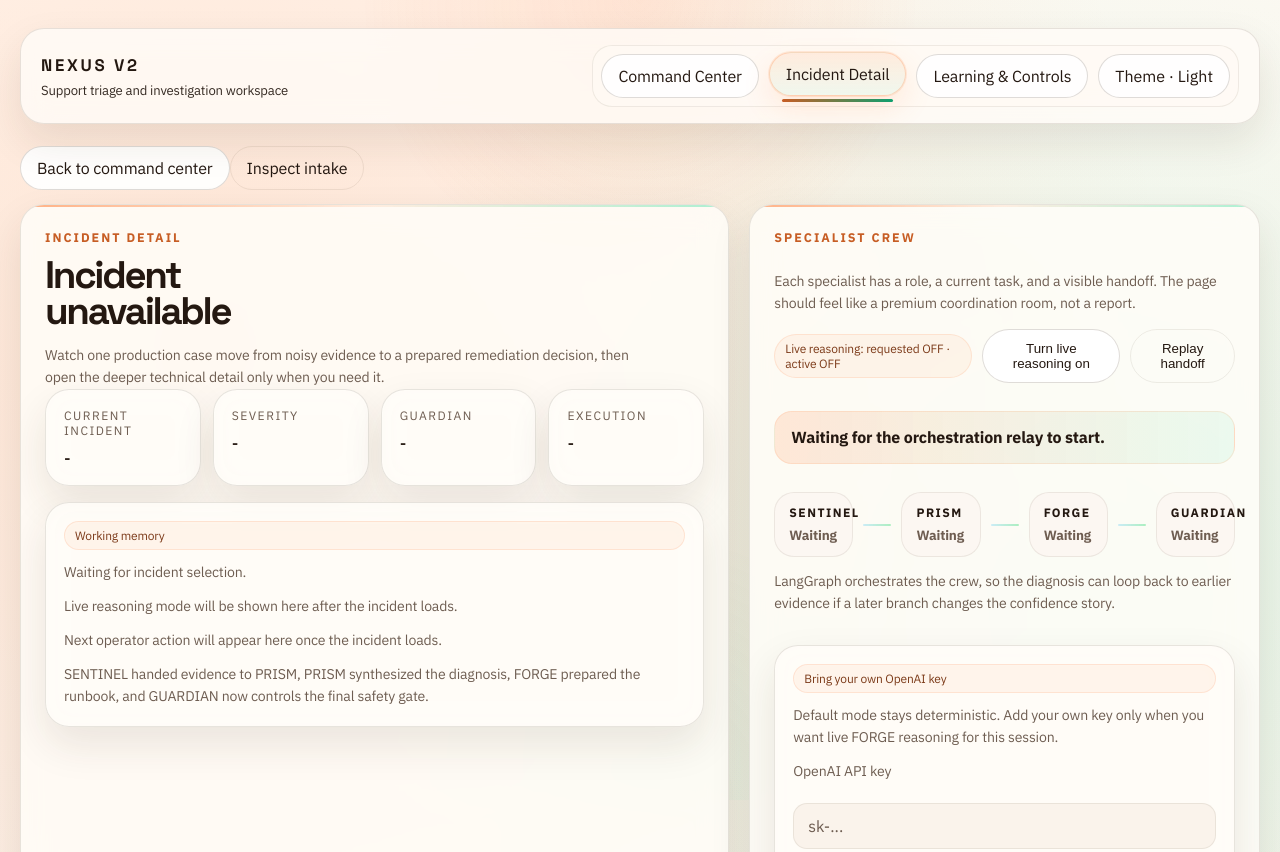
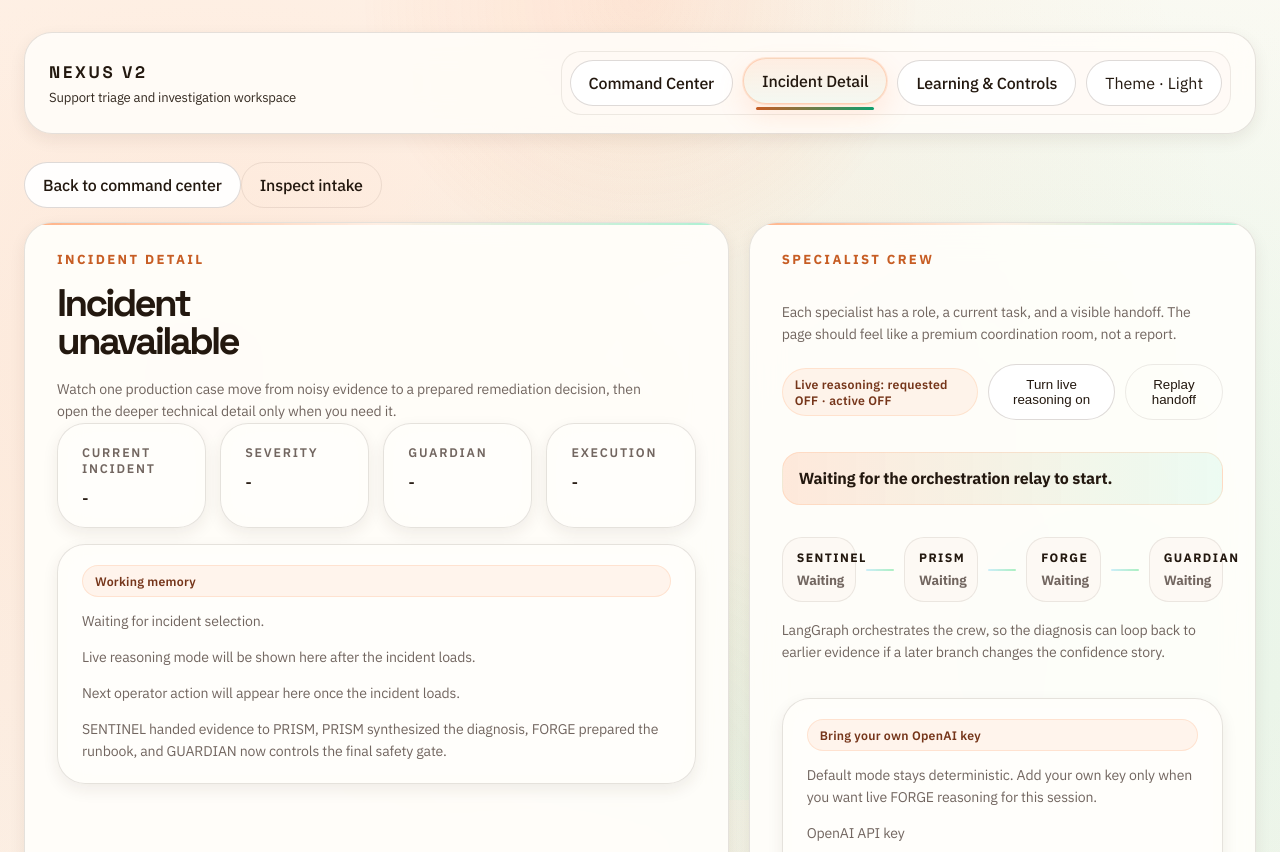
Before and after one commit to kunalkachru/nexus-v2, a website: page frontend/incident.html in a window 1280 px wide. Shown: the top 852 px of the page. Drawn offline with Linux system fonts and the light colour scheme; no server answers.

Commit message:
feat(#35): product visual system reset across core surfaces
- strengthened typography hierarchy with larger h1/h2/h3 and better font weights
- increased spacing and breathing room: padding, margins, gaps throughout
- improved color system with more subtle gradients and premium shadows
- enhanced card and panel design with better border radius and depth
- better visual distinction across all component types
- consistent spacing across queue, inputs, incident, training, and replay surfaces
- improved legibility of the support-triage story through visual hierarchy
- tests: 141 passed, 11 browser tests passed

```diff
--- a/frontend/static/dashboard.css
+++ b/frontend/static/dashboard.css
@@ -5,47 +5,49 @@
   --font-display: "Space Grotesk", "IBM Plex Sans", "Avenir Next", sans-serif;
   --font-body: "IBM Plex Sans", "Segoe UI", sans-serif;
   --page-bg:
-    radial-gradient(circle at 16% 8%, rgba(255, 132, 74, 0.2), transparent 24%),
-    radial-gradient(circle at 82% 12%, rgba(132, 255, 214, 0.12), transparent 20%),
-    radial-gradient(circle at 50% 0%, rgba(255, 202, 97, 0.1), transparent 34%),
-    linear-gradient(180deg, #0c0a13 0%, #15111c 46%, #09070d 100%);
-  --shell-bg: rgba(18, 14, 24, 0.84);
-  --nav-bg: rgba(23, 18, 30, 0.68);
-  --nav-item-bg: rgba(26, 20, 34, 0.88);
-  --nav-active-bg: linear-gradient(180deg, rgba(255, 143, 82, 0.2), rgba(110, 231, 183, 0.12));
-  --panel: rgba(21, 17, 29, 0.88);
-  --surface-strong: rgba(18, 14, 24, 0.96);
-  --surface-soft: rgba(28, 22, 38, 0.78);
-  --surface-input: rgba(14, 10, 19, 0.88);
-  --surface-inset: rgba(34, 26, 45, 0.82);
-  --surface-banner: linear-gradient(135deg, rgba(255, 151, 90, 0.18), rgba(110, 231, 183, 0.14));
-  --surface-table: rgba(18, 14, 24, 0.95);
-  --surface-active: rgba(255, 143, 82, 0.09);
-  --surface-chip: rgba(255, 143, 82, 0.12);
-  --surface-chip-alt: rgba(110, 231, 183, 0.14);
-  --surface-progress: rgba(255, 244, 230, 0.06);
-  --surface-accent: rgba(255, 143, 82, 0.14);
-  --surface-accent-strong: rgba(255, 143, 82, 0.25);
-  --surface-success: rgba(110, 231, 183, 0.12);
-  --text-on-accent: #fff2e8;
-  --text-on-success: #ebfff6;
-  --text-on-status: #fff7ee;
-  --border: rgba(255, 219, 191, 0.12);
-  --border-soft: rgba(255, 219, 191, 0.08);
-  --border-strong: rgba(255, 219, 191, 0.16);
-  --border-input: rgba(255, 219, 191, 0.12);
-  --border-status: rgba(255, 143, 82, 0.16);
-  --border-success: rgba(110, 231, 183, 0.18);
-  --border-accent: rgba(255, 143, 82, 0.24);
-  --border-accent-strong: rgba(255, 143, 82, 0.4);
-  --border-success-strong: rgba(110, 231, 183, 0.28);
-  --table-border: rgba(255, 219, 191, 0.08);
-  --text: #fff8f1;
-  --muted: #bbaea4;
+    radial-gradient(circle at 16% 8%, rgba(255, 132, 74, 0.18), transparent 24%),
+    radial-gradient(circle at 82% 12%, rgba(132, 255, 214, 0.1), transparent 20%),
+    radial-gradient(circle at 50% 0%, rgba(255, 202, 97, 0.08), transparent 34%),
+    linear-gradient(180deg, #0c0a13 0%, #13101a 46%, #0a0710 100%);
+  --shell-bg: rgba(16, 12, 22, 0.88);
+  --nav-bg: rgba(20, 16, 28, 0.72);
+  --nav-item-bg: rgba(24, 18, 32, 0.92);
+  --nav-active-bg: linear-gradient(180deg, rgba(255, 143, 82, 0.22), rgba(110, 231, 183, 0.14));
+  --panel: rgba(19, 15, 27, 0.92);
+  --surface-strong: rgba(16, 12, 22, 0.98);
+  --surface-soft: rgba(26, 20, 36, 0.82);
+  --surface-input: rgba(12, 8, 18, 0.92);
+  --surface-inset: rgba(32, 24, 44, 0.88);
+  --surface-banner: linear-gradient(135deg, rgba(255, 151, 90, 0.2), rgba(110, 231, 183, 0.16));
+  --surface-table: rgba(16, 12, 22, 0.97);
+  --surface-active: rgba(255, 143, 82, 0.11);
+  --surface-chip: rgba(255, 143, 82, 0.14);
+  --surface-chip-alt: rgba(110, 231, 183, 0.16);
+  --surface-progress: rgba(255, 244, 230, 0.08);
+  --surface-accent: rgba(255, 143, 82, 0.16);
+  --surface-accent-strong: rgba(255, 143, 82, 0.28);
+  --surface-success: rgba(110, 231, 183, 0.14);
+  --text-on-accent: #fff4ed;
+  --text-on-success: #ecfffb;
+  --text-on-status: #fff9f0;
+  --border: rgba(255, 219, 191, 0.14);
+  --border-soft: rgba(255, 219, 191, 0.09);
+  --border-strong: rgba(255, 219, 191, 0.18);
+  --border-input: rgba(255, 219, 191, 0.13);
+  --border-status: rgba(255, 143, 82, 0.18);
+  --border-success: rgba(110, 231, 183, 0.2);
+  --border-accent: rgba(255, 143, 82, 0.28);
+  --border-accent-strong: rgba(255, 143, 82, 0.45);
+  --border-success-strong: rgba(110, 231, 183, 0.32);
+  --table-border: rgba(255, 219, 191, 0.09);
+  --text: #fff9f3;
+  --muted: #c0b3a8;
   --accent: #ff8f52;
   --accent-2: #6ee7b7;
-  --shadow: 0 32px 90px rgba(0, 0, 0, 0.42);
-  --blur: 18px;
+  --shadow: 0 28px 80px rgba(0, 0, 0, 0.48);
+  --shadow-sm: 0 8px 24px rgba(0, 0, 0, 0.24);
+  --shadow-lg: 0 48px 120px rgba(0, 0, 0, 0.56);
+  --blur: 20px;
 }
 
 html[data-theme="light"] {
@@ -53,46 +55,48 @@ html[data-theme="light"] {
   --font-display: "Space Grotesk", "IBM Plex Sans", "Avenir Next", sans-serif;
   --font-body: "IBM Plex Sans", "Segoe UI", sans-serif;
   --page-bg:
-    radial-gradient(circle at 16% 8%, rgba(255, 143, 82, 0.18), transparent 24%),
-    radial-gradient(circle at 84% 14%, rgba(110, 231, 183, 0.18), transparent 20%),
-    linear-gradient(180deg, #fff9f3 0%, #f7efe6 46%, #efe6dc 100%);
-  --shell-bg: rgba(255, 252, 248, 0.82);
-  --nav-bg: rgba(255, 250, 244, 0.76);
-  --nav-item-bg: rgba(255, 255, 255, 0.92);
-  --nav-active-bg: linear-gradient(180deg, rgba(255, 143, 82, 0.14), rgba(110, 231, 183, 0.1));
-  --panel: rgba(255, 253, 249, 0.86);
-  --surface-strong: rgba(255, 255, 255, 0.96);
-  --surface-soft: rgba(252, 247, 241, 0.92);
-  --surface-input: rgba(255, 255, 255, 0.96);
-  --surface-inset: rgba(250, 243, 235, 0.96);
-  --surface-banner: linear-gradient(135deg, rgba(255, 236, 224, 0.92), rgba(231, 255, 245, 0.92));
-  --surface-table: rgba(255, 255, 255, 0.94);
-  --surface-active: rgba(255, 143, 82, 0.08);
-  --surface-chip: rgba(255, 143, 82, 0.12);
-  --surface-chip-alt: rgba(16, 185, 129, 0.12);
-  --surface-progress: rgba(44, 33, 24, 0.06);
-  --surface-accent: rgba(255, 143, 82, 0.08);
-  --surface-accent-strong: rgba(255, 143, 82, 0.14);
-  --surface-success: rgba(16, 185, 129, 0.12);
-  --text-on-accent: #7c3a19;
-  --text-on-success: #166534;
-  --text-on-status: #23170f;
-  --border: rgba(60, 40, 24, 0.12);
-  --border-soft: rgba(60, 40, 24, 0.08);
-  --border-strong: rgba(60, 40, 24, 0.16);
-  --border-input: rgba(60, 40, 24, 0.12);
-  --border-status: rgba(255, 143, 82, 0.16);
-  --border-success: rgba(16, 185, 129, 0.18);
-  --border-accent: rgba(255, 143, 82, 0.16);
-  --border-accent-strong: rgba(255, 143, 82, 0.3);
-  --border-success-strong: rgba(16, 185, 129, 0.26);
-  --table-border: rgba(60, 40, 24, 0.08);
-  --text: #241811;
-  --muted: #6e5d51;
+    radial-gradient(circle at 16% 8%, rgba(255, 143, 82, 0.16), transparent 24%),
+    radial-gradient(circle at 84% 14%, rgba(110, 231, 183, 0.16), transparent 20%),
+    linear-gradient(180deg, #fefaf4 0%, #f8f1e8 46%, #f0e8df 100%);
+  --shell-bg: rgba(255, 253, 250, 0.88);
+  --nav-bg: rgba(255, 251, 246, 0.82);
+  --nav-item-bg: rgba(255, 255, 255, 0.94);
+  --nav-active-bg: linear-gradient(180deg, rgba(255, 143, 82, 0.12), rgba(110, 231, 183, 0.08));
+  --panel: rgba(255, 254, 251, 0.92);
+  --surface-strong: rgba(255, 255, 255, 0.97);
+  --surface-soft: rgba(253, 249, 244, 0.95);
+  --surface-input: rgba(255, 255, 255, 0.97);
+  --surface-inset: rgba(250, 245, 238, 0.97);
+  --surface-banner: linear-gradient(135deg, rgba(255, 236, 224, 0.94), rgba(231, 255, 245, 0.94));
+  --surface-table: rgba(255, 255, 255, 0.96);
+  --surface-active: rgba(255, 143, 82, 0.09);
+  --surface-chip: rgba(255, 143, 82, 0.13);
+  --surface-chip-alt: rgba(16, 185, 129, 0.13);
+  --surface-progress: rgba(44, 33, 24, 0.07);
+  --surface-accent: rgba(255, 143, 82, 0.09);
+  --surface-accent-strong: rgba(255, 143, 82, 0.16);
+  --surface-success: rgba(16, 185, 129, 0.13);
+  --text-on-accent: #75351a;
+  --text-on-success: #156634;
+  --text-on-status: #21160e;
+  --border: rgba(60, 40, 24, 0.13);
+  --border-soft: rgba(60, 40, 24, 0.09);
+  --border-strong: rgba(60, 40, 24, 0.17);
+  --border-input: rgba(60, 40, 24, 0.13);
+  --border-status: rgba(255, 143, 82, 0.17);
+  --border-success: rgba(16, 185, 129, 0.19);
+  --border-accent: rgba(255, 143, 82, 0.18);
+  --border-accent-strong: rgba(255, 143, 82, 0.32);
+  --border-success-strong: rgba(16, 185, 129, 0.28);
+  --table-border: rgba(60, 40, 24, 0.09);
+  --text: #23180f;
+  --muted: #726660;
   --accent: #c75d24;
   --accent-2: #0f9f6e;
-  --shadow: 0 18px 40px rgba(61, 39, 22, 0.1);
-  --blur: 14px;
+  --shadow: 0 16px 36px rgba(61, 39, 22, 0.12);
+  --shadow-sm: 0 6px 16px rgba(61, 39, 22, 0.08);
+  --shadow-lg: 0 32px 64px rgba(61, 39, 22, 0.16);
+  --blur: 16px;
 }
 
 * {
@@ -145,9 +149,9 @@ body::after {
 }
 
 .container {
-  max-width: 1520px;
+  max-width: 1540px;
   margin: 0 auto;
-  padding: 28px 20px 60px;
+  padding: 32px 24px 80px;
 }
 
 .app-shell {
@@ -157,14 +161,14 @@ body::after {
   display: flex;
   align-items: center;
   justify-content: space-between;
-  gap: 20px;
-  margin-bottom: 22px;
-  padding: 16px 20px;
+  gap: 24px;
+  margin-bottom: 28px;
+  padding: 18px 24px;
   border: 1px solid var(--border);
-  border-radius: 24px;
+  border-radius: 28px;
   background: var(--shell-bg);
-  backdrop-filter: blur(var(--blur)) saturate(135%);
-  box-shadow: var(--shadow);
+  backdrop-filter: blur(var(--blur)) saturate(140%);
+  box-shadow: var(--shadow-sm);
 }
 
 .brand {
@@ -224,17 +228,17 @@ body::after {
 .stat {
   background: var(--panel);
   border: 1px solid var(--border);
-  border-radius: 24px;
-  box-shadow: var(--shadow);
+  border-radius: 28px;
+  box-shadow: var(--shadow-sm);
   position: relative;
   overflow: hidden;
-  backdrop-filter: blur(var(--blur)) saturate(128%);
-  -webkit-backdrop-filter: blur(var(--blur)) saturate(128%);
+  backdrop-filter: blur(var(--blur)) saturate(132%);
+  -webkit-backdrop-filter: blur(var(--blur)) saturate(132%);
 }
 
 .hero-panel,
 .section {
-  padding: 24px;
+  padding: 28px 32px;
 }
 
 .hero-panel::before,
@@ -250,7 +254,7 @@ body::after {
 
 .section,
 .hero {
-  margin-bottom: 18px;
+  margin-bottom: 24px;
 }
 
 .section-collapsible {
@@ -353,33 +357,36 @@ summary.section-summary::-webkit-details-marker {
 .eyebrow,
 .subsection-label {
   color: var(--accent);
-  font-size: 0.78rem;
-  font-weight: 700;
-  letter-spacing: 0.16em;
+  font-size: 0.82rem;
+  font-weight: 800;
+  letter-spacing: 0.18em;
   text-transform: uppercase;
-  margin-bottom: 12px;
+  margin-bottom: 16px;
 }
 
 h1 {
   font-family: var(--font-display);
-  font-size: clamp(2.4rem, 4vw, 4.8rem);
-  line-height: 0.94;
-  letter-spacing: -0.06em;
-  margin-bottom: 16px;
+  font-size: clamp(2.4rem, 4.2vw, 4.8rem);
+  line-height: 1;
+  letter-spacing: -0.07em;
+  margin-bottom: 18px;
   max-width: 11ch;
+  font-weight: 700;
 }
 
 h2 {
   font-family: var(--font-display);
-  font-size: 1.04rem;
-  line-height: 1.2;
-  letter-spacing: -0.03em;
+  font-size: 1.12rem;
+  line-height: 1.25;
+  letter-spacing: -0.04em;
+  font-weight: 700;
 }
 
 h3 {
   font-family: var(--font-display);
-  font-size: 0.96rem;
-  line-height: 1.25;
+  font-size: 1rem;
+  line-height: 1.3;
+  font-weight: 700;
 }
 
 .incident-shell h1 {
@@ -453,7 +460,7 @@ h3 {
 .agent-stats,
 .incident-grid {
   display: grid;
-  gap: 12px;
+  gap: 14px;
 }
 
 .hero-stats,
@@ -473,22 +480,23 @@ h3 {
 .metric-card,
 .detail-card,
 .agent-card {
-  padding: 18px;
+  padding: 20px 24px;
 }
 
 .stat-label,
 .summary-card .label {
   color: var(--muted);
-  font-size: 0.76rem;
-  margin-bottom: 10px;
+  font-size: 0.78rem;
+  margin-bottom: 12px;
   text-transform: uppercase;
-  letter-spacing: 0.12em;
+  letter-spacing: 0.14em;
+  font-weight: 600;
 }
 
 .stat-value,
 .summary-card .value {
   font-family: var(--font-display);
-  font-size: 1.02rem;
+  font-size: 1.08rem;
   font-weight: 700;
   letter-spacing: -0.03em;
 }
@@ -497,7 +505,7 @@ h3 {
 .panel-stack,
 .agent-grid {
   display: grid;
-  gap: 14px;
+  gap: 18px;
 }
 
 .incident-shell .agent-grid {
@@ -531,7 +539,7 @@ h3 {
 
 .kpi-grid {
   display: grid;
-  gap: 12px;
+  gap: 14px;
   grid-template-columns: repeat(4, minmax(0, 1fr));
 }
 
@@ -667,7 +675,7 @@ h3 {
   display: flex;
   justify-content: space-between;
   gap: 16px;
-  margin-bottom: 14px;
+  margin-bottom: 18px;
 }
 
 .service-pills,
@@ -682,9 +690,11 @@ h3 {
 .breakdown span,
 .badge {
   border-radius: 999px;
-  padding: 6px 10px;
-  font-size: 0.75rem;
+  padding: 7px 12px;
+  font-size: 0.77rem;
   border: 1px solid var(--border-accent);
+  font-weight: 600;
+  letter-spacing: 0.02em;
 }
 
 .pill {
@@ -1050,11 +1060,11 @@ h3 {
 
 .flow-callout {
   display: grid;
-  gap: 8px;
-  margin-top: 14px;
-  padding: 16px;
-  border-radius: 20px;
-  background: linear-gradient(135deg, rgba(255, 143, 82, 0.12), rgba(34, 26, 45, 0.9));
+  gap: 10px;
+  margin-top: 16px;
+  padding: 18px 20px;
+  border-radius: 22px;
+  background: linear-gradient(135deg, rgba(255, 143, 82, 0.13), rgba(34, 26, 45, 0.92));
   border: 1px solid var(--border-accent);
 }
 
@@ -1077,8 +1087,8 @@ h3 {
 }
 
 .input-channel-card {
-  padding: 14px;
-  border-radius: 18px;
+  padding: 18px 22px;
+  border-radius: 22px;
   border: 1px solid var(--border-soft);
   background: var(--surface-strong);
   transition: transform 180ms ease, border-color 180ms ease, box-shadow 180ms ease;
@@ -1431,10 +1441,11 @@ h3 {
   text-decoration: none;
   border: 1px solid var(--border-strong);
   border-radius: 999px;
-  padding: 11px 16px;
+  padding: 12px 18px;
   background: var(--nav-item-bg);
   cursor: pointer;
   position: relative;
+  font-weight: 500;
   transition: transform 160ms ease, border-color 160ms ease, background-color 160ms ease, box-shadow 160ms ease;
 }
 
@@ -1472,27 +1483,27 @@ h3 {
 
 .compact-note {
   display: grid;
+  gap: 14px;
+}
+
+.story-grid {
+  display: grid;
+  gap: 16px;
+  grid-template-columns: repeat(2, minmax(0, 1fr));
+}
+
+.collaboration-strip {
+  display: grid;
+  gap: 14px;
+  grid-template-columns: 1.2fr 1fr 1fr;
+  margin-bottom: 20px;
+}
+
+.collaboration-card {
+  display: grid;
   gap: 12px;
-}
-
-.story-grid {
-  display: grid;
-  gap: 14px;
-  grid-template-columns: repeat(2, minmax(0, 1fr));
-}
-
-.collaboration-strip {
-  display: grid;
-  gap: 12px;
-  grid-template-columns: 1.2fr 1fr 1fr;
-  margin-bottom: 16px;
-}
-
-.collaboration-card {
-  display: grid;
-  gap: 10px;
-  padding: 18px 20px;
-  border-radius: 22px;
+  padding: 20px 24px;
+  border-radius: 24px;
   border: 1px solid var(--border-soft);
   background: var(--surface-soft);
 }
@@ -1962,11 +1973,11 @@ h3 {
 }
 
 .crew-bot {
-  padding: 18px;
-  border-radius: 20px;
+  padding: 20px 24px;
+  border-radius: 24px;
   border: 1px solid var(--border-soft);
   background: var(--surface-soft);
-  box-shadow: inset 0 0 0 1px rgba(255, 255, 255, 0.015);
+  box-shadow: inset 0 0 0 1px rgba(255, 255, 255, 0.02);
 }
 
 .crew-bot[data-tone="sentinel"] {
@@ -2053,8 +2064,8 @@ h3 {
 }
 
 .handoff-entry {
-  padding: 20px;
-  border-radius: 20px;
+  padding: 24px 28px;
+  border-radius: 24px;
   border: 1px solid var(--border-soft);
   background: var(--surface-soft);
 }
```
